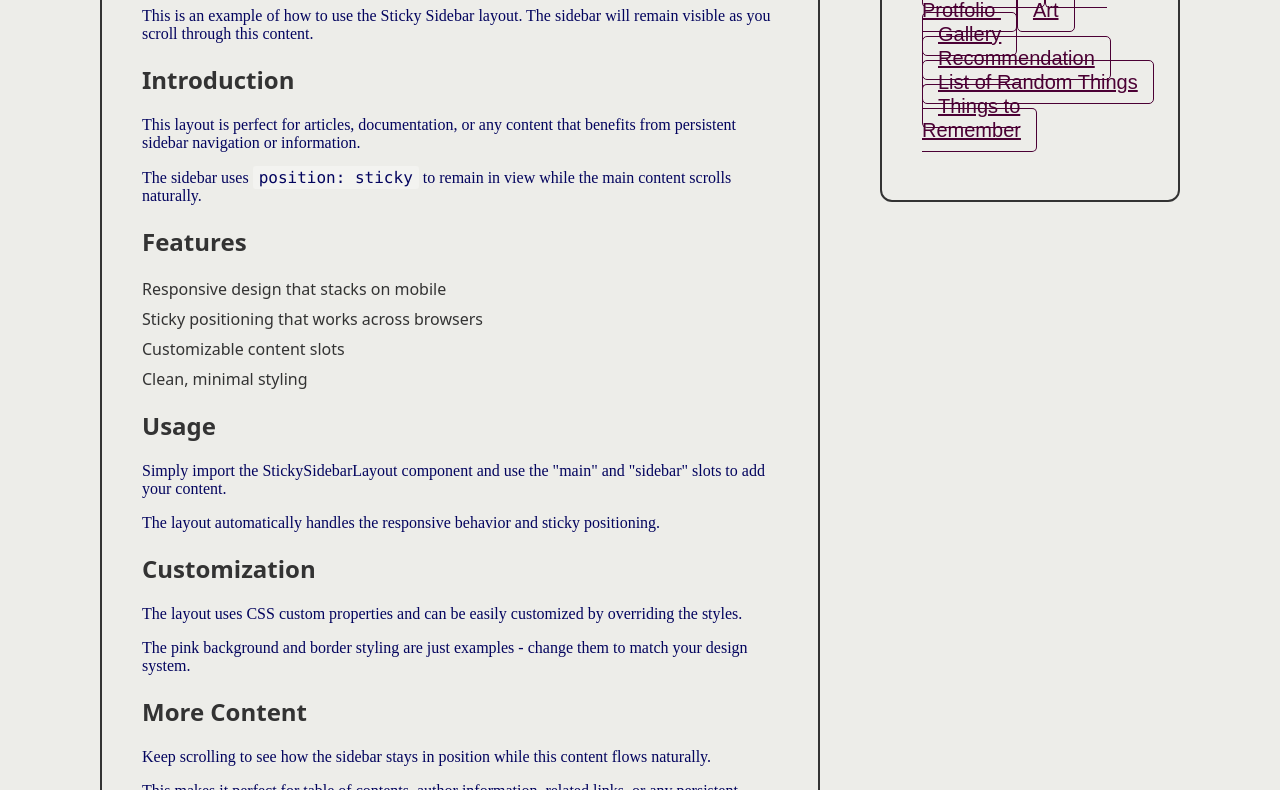
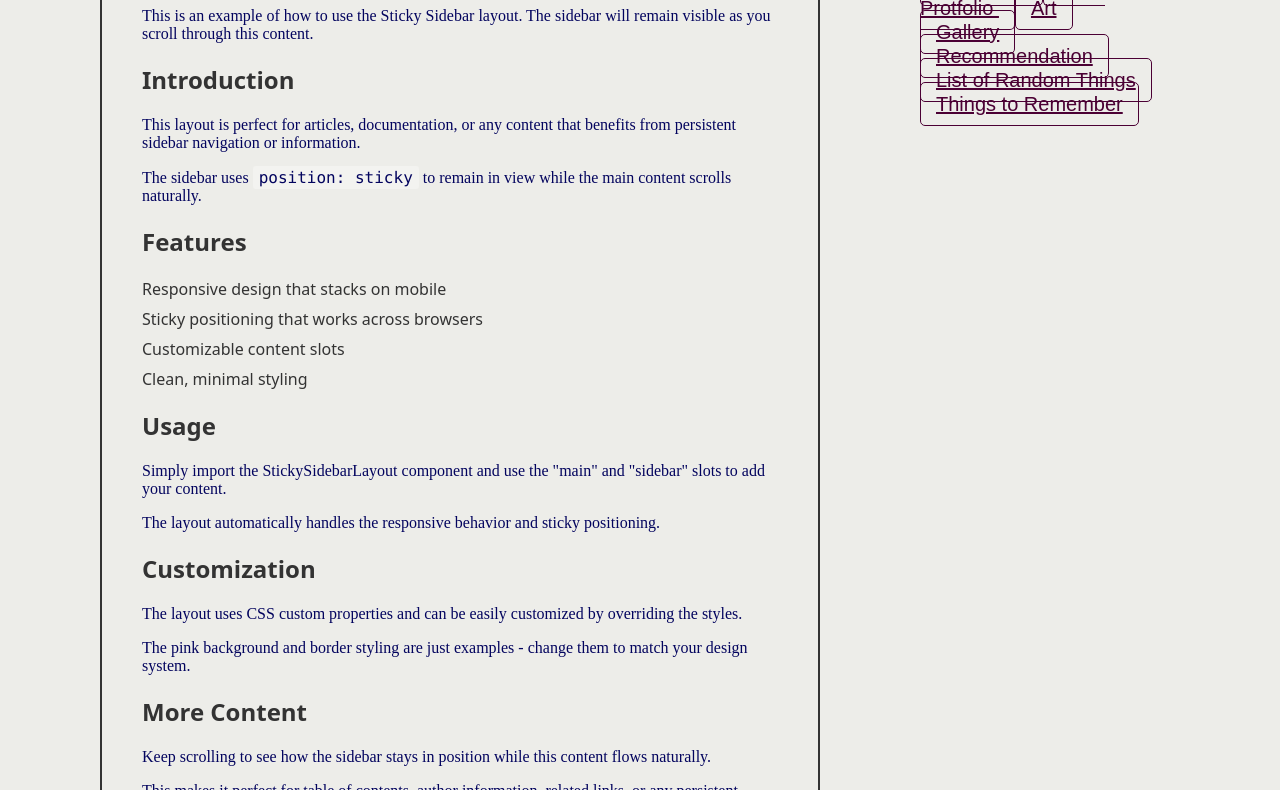
Before and after one commit to Monika7singh/web2025-monika-site, an Astro site: page /about in a window 1280 px wide. Shown: the part 195-985 px from the top of the page. Built offline with nearby package versions, Linux system fonts and the light colour scheme; Astro itself is replaced by a stand-in of ours; a web font is replaced by a local one.

Commit message:
did some changes in about page

```diff
--- a/src/layouts/StickySidebarLayout.astro
+++ b/src/layouts/StickySidebarLayout.astro
@@ -42,10 +42,10 @@
       .sidebar {
         width: 300px;
         /* background: #f8f9fa; */
-        color: #333;
+        /* color: #333; */
         padding: 40px;
-        border-radius: 12px;
-        border: 2px solid #333;
+        /* border-radius: 12px; */
+        /* border: 2px solid #333; */
         position: sticky;
         top: 20px;
         height: fit-content;
```
